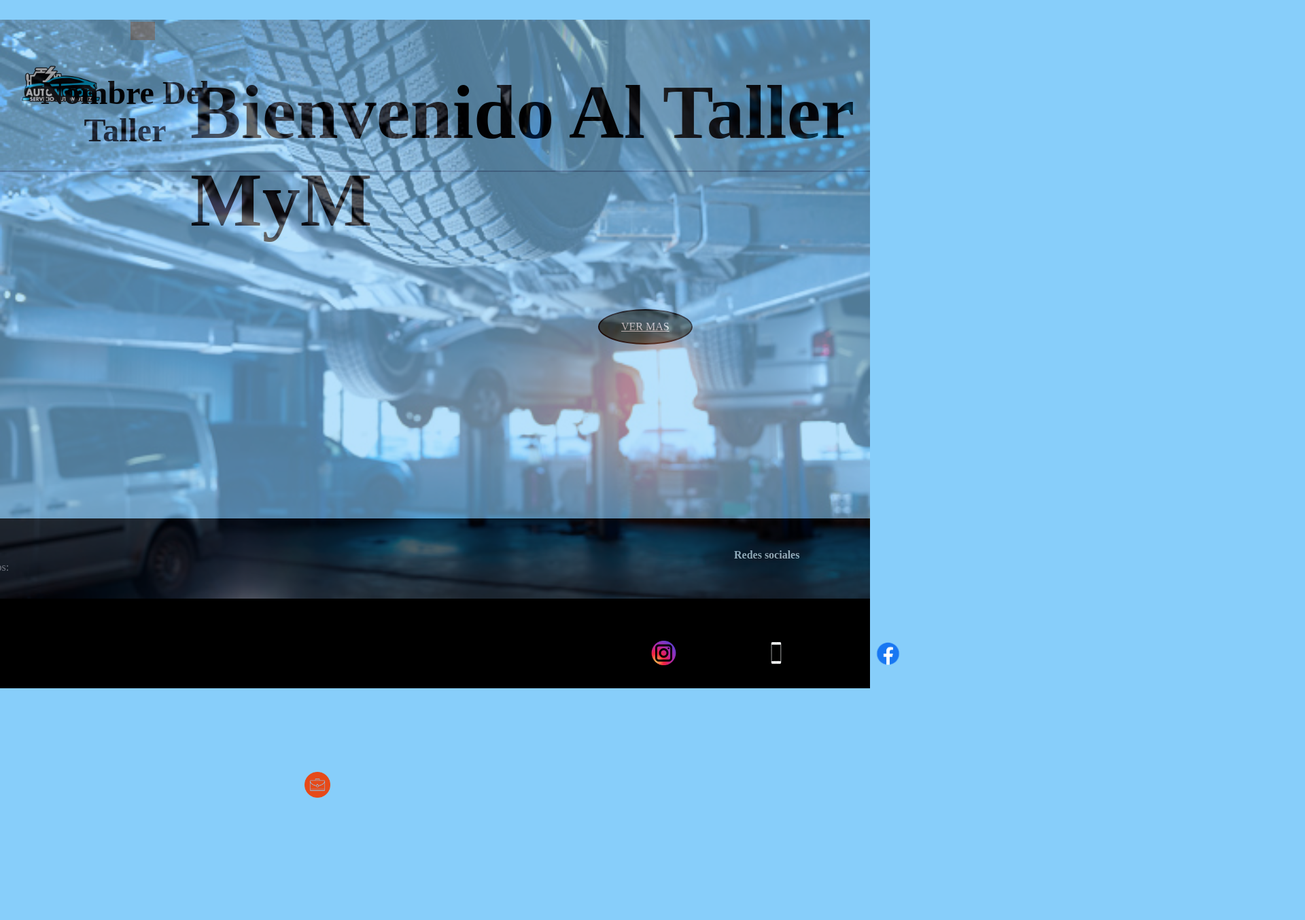
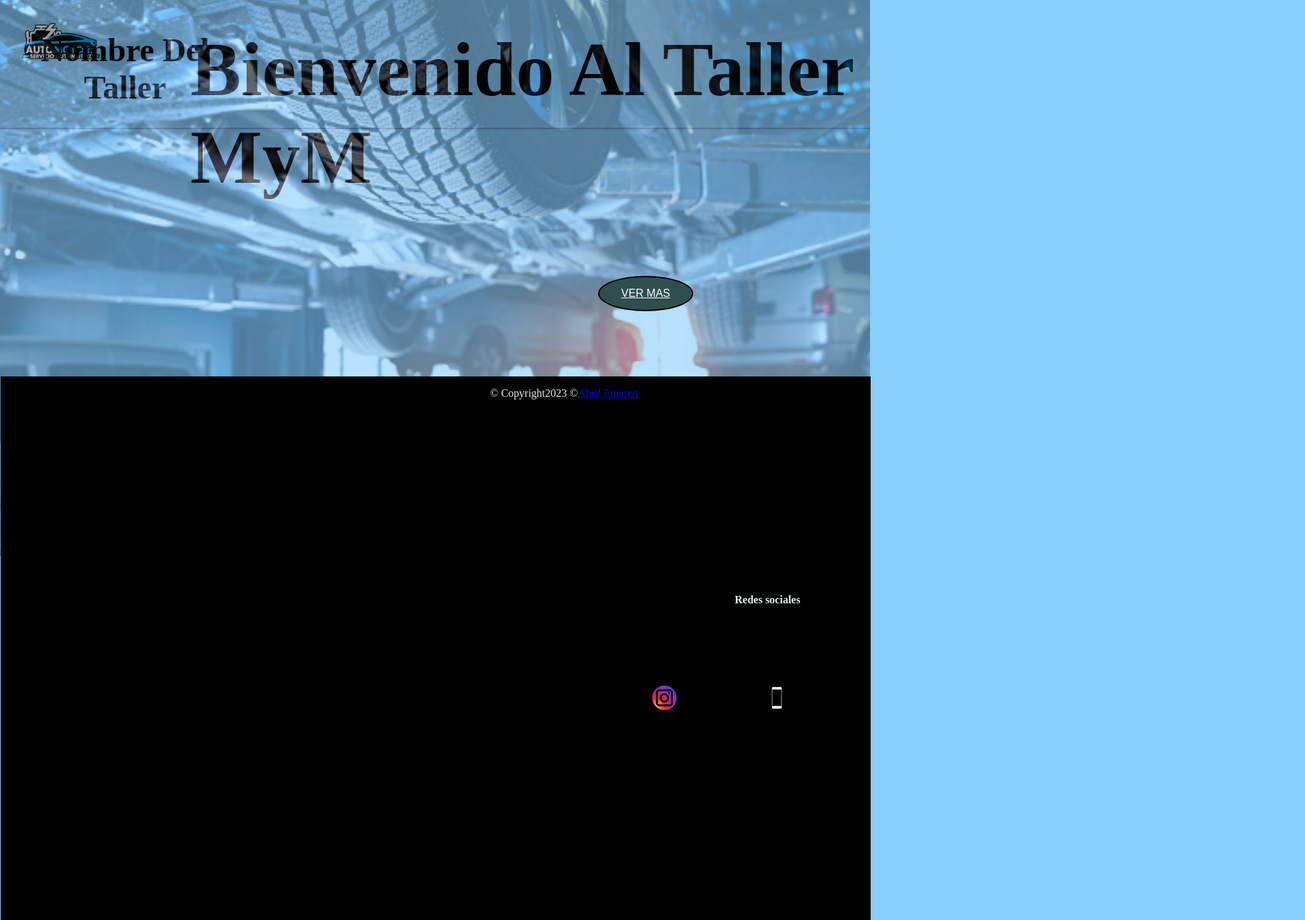
Before and after one commit to 12346abril/abrilemmert.github.io, a plain HTML site: page index.html in a window 1280 px wide. Shown: the top 1354 px of the page at 68% size, 1920 px wide, since content can reach past the window. Before the commit the page ends 1174 px from the top, so only its background shows below. Drawn offline with Linux system fonts and the light colour scheme; grey boxes are pictures that could not be loaded.

Commit message:
Add files via upload

```diff
--- a/index.html
+++ b/index.html
@@ -10,9 +10,6 @@
 </head>
 <body>
     <header >
-        <div class="clima">
-        <img src="https://www.meteored.com.ar/wimages/foto325943745b906364fa0512ef0bf609d9.png">
-        </div>
             <img src="taller-automotriz-en-queretaro-automotors-2.webp" alt="logo">
             <h1>
                 <center>Nombre del Taller</center>
@@ -28,9 +25,17 @@
         <div class="tallerheader" >
             <h2>bienvenido al taller MyM</h2>
         </div>
-        <a href="#" class="button">VER MAS</a>
-</body>
+        <li><button><a href="file:///E:/ABRIL%206TO/ej-1HTML/Ejercicio1.HTML/tpfinal/proyecto%20final/fotos.html" target"_blank" rel="noopener noreferrer" class="button">VER MAS</button></li></a>
+        <div id="sfc9mrkb7r2ynru7maz6esheygk45sgzrxh"></div>
+<script type="text/javascript" src="https://counter3.optistats.ovh/private/counter.js?c=9mrkb7r2ynru7maz6esheygk45sgzrxh&down=async" async></script>
+<noscript><a href="https://www.contadorvisitasgratis.com" title="contador de visitas gratis"><img src="https://counter3.optistats.ovh/private/contadorvisitasgratis.php?c=9mrkb7r2ynru7maz6esheygk45sgzrxh" border="0" title="contador de visitas gratis" alt="contador de visitas gratis"></a></noscript>
+    </body>
 <footer>
+    <div class="Copy">
+        <p>
+            &copy; Copyright2023 &copy; <a href="#">Abril Emmert</a>
+        </p>
+    </div>
     <div class="container-footer">
          <div class="columna1">
         <h3>Servicios que ofrece esta compañía</h3>
@@ -53,7 +58,7 @@
         </div>
     </div>
     <div class="porfolio">
-        <a href="file:///G:/ABRIL%206TO/ej-1HTML/Ejercicio1.HTML/tpfinal/proyecto%20final/porfolio.html" title="porfolio"><img src="portfolio-vector-icon-removebg-preview (1).png" alt="porfolio"></a>
+        <a href="file:///E:/ABRIL%206TO/ej-1HTML/Ejercicio1.HTML/tpfinal/proyecto%20final/porfolio.html" title="porfolio"><img src="portfolio-vector-icon-removebg-preview (1).png" alt="porfolio"></a>
     </div>
 </footer>
 </html>
--- a/proy.fnl.css
+++ b/proy.fnl.css
@@ -2,17 +2,23 @@
     border: 0;
     margin: 0;
     padding: 0;
+}
+/*escritorio*/
+@media(min-width:1199.98px){
+    body{background:red;}
+}
+/*tablet*/
+@media(min-width:576px)and(max-width:991.98px)and(orientation:portrait){
+    body{background: orange;}
+}
+@media(max-width:575.98px)and(orientation:portrait){
+    body{background: green;}
 }
 header img{
     width: 9%;
     height: 9%;
     margin-left: 2em;
     margin-top: 2em;
-
-}
-.clima{
-    margin-left: 10em;
-    margin-right: 45em;
 }
 h1{
     color:black;
@@ -21,7 +27,6 @@ h1{
     margin-right: 19em;
     text-transform: capitalize;
 }
-
 body{
     background-color: lightskyblue;
 }
@@ -42,7 +47,6 @@ h2{
     top: 0;
     opacity: 0.4;
     background-repeat: no-repeat;
-
 }
 .button{
     transition-duration: 0.5.s;
@@ -59,19 +63,32 @@ h2{
     border-radius: 50%;
     margin-left: 55em;
     margin-top: 6em;
+    display: flex;
+    position: absolute;
 }
 footer{
     width: 100%;
-    margin-top: 15.74em;
+    height: 100%;
+    margin-top: 15em;
+    margin-left: 1px;
     background: #000000;
     color: #e4eeed;
     padding: -9em;
+    display: flex;
+    position: absolute;                                                                                                                                                                                                                                                                                                                                                                    ;
+    overflow: hidden;
 }
-
+.Copy p{
+    display: flex;
+    position: absolute;
+    margin-top: 1em;
+    margin-left: 45em;
+}
 .container-footer{
     width: 100%;
    background:#000000 ;
    display: flex;
+   position: relative;
    max-width: 1200px;
    margin: auto;
    justify-content: space-between;
@@ -79,6 +96,8 @@ footer{
 .columna1{
     max-width: 455em;
     margin: auto;
+    display: flex;
+    position: relative;
 }
 .columna1 h3{
     color: #e4eeed;
@@ -86,12 +105,12 @@ footer{
     margin-right: 1em;
     font-size: 1em;
     margin-bottom: 4em ;
-    margin-left: -18em;
+    margin-left: -52em;
 }
 .columna1 p{
     font-size: 1em;
     color: #969393;
-    margin-left: -18em;
+    margin-left: -52em;
     margin-top: -4em;
     margin-right: 1em;
     margin-bottom: -4em ;
@@ -99,7 +118,6 @@ footer{
 .columna2{
     max-width: 455em;
     margin: auto;
-
 }
 .columna2 h4{
     font-size: 1em;
```
